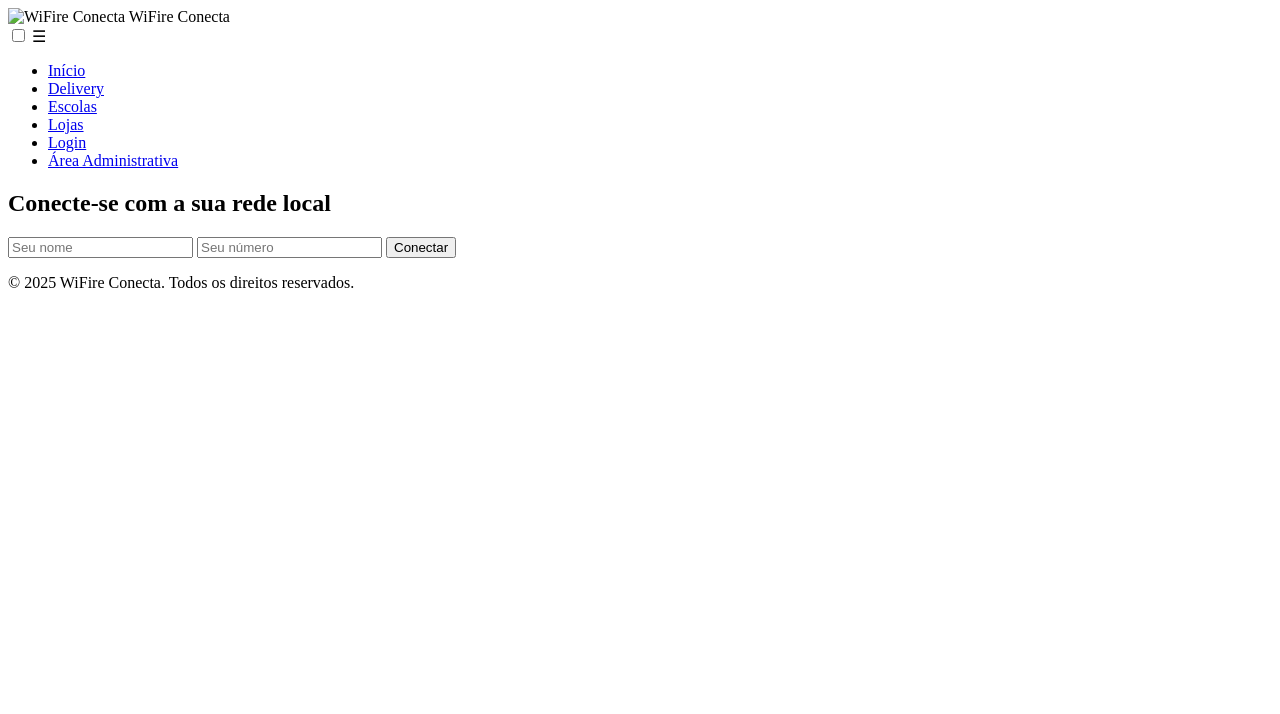
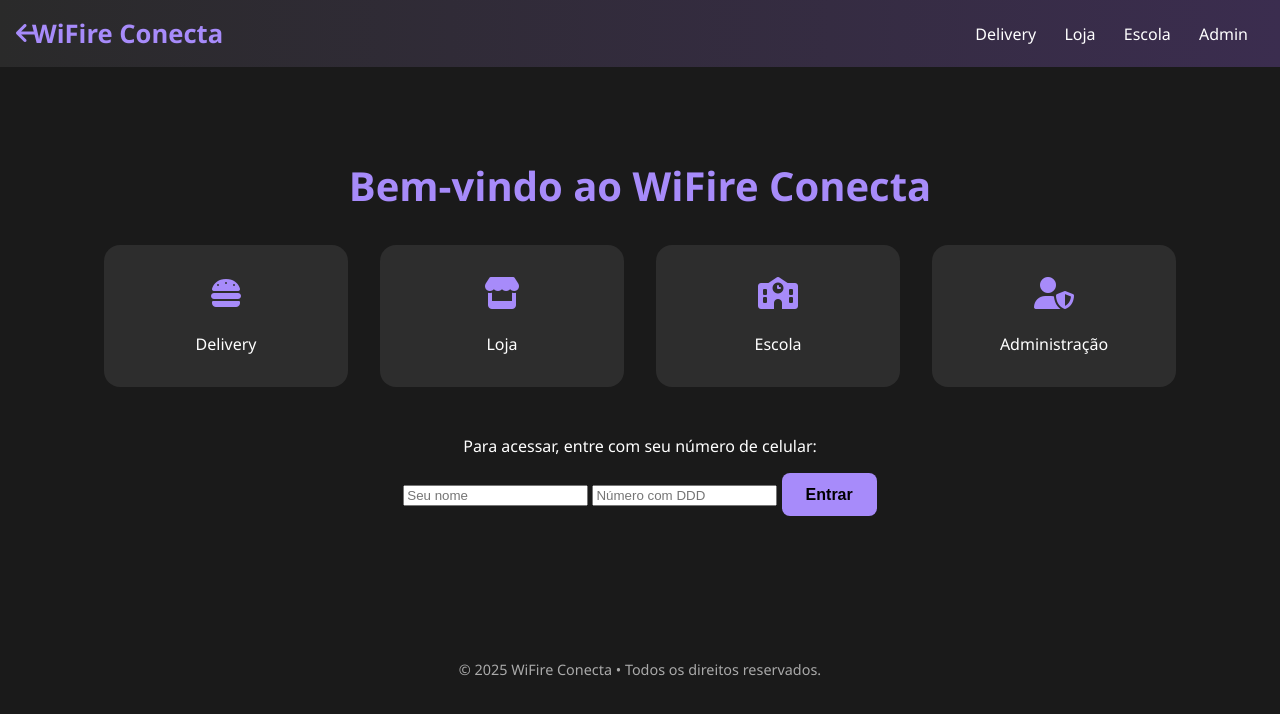
Before and after one commit to iadesignerweb/musicoterapia, a website: page index.html in a window 1280 px wide. Drawn offline with Linux system fonts and the light colour scheme.

Commit message:
Update index.html

```diff
--- a/index.html
+++ b/index.html
@@ -1,62 +1,185 @@
-<!DOCTYPE html><html lang="pt-BR">
+<!DOCTYPE html>
+<html lang="pt-BR">
 <head>
   <meta charset="UTF-8" />
   <meta name="viewport" content="width=device-width, initial-scale=1.0" />
   <title>WiFire Conecta</title>
-  <link rel="stylesheet" href="style.css" />
-  <link rel="icon" href="logo.png" type="image/png">
+  <link rel="stylesheet" href="https://cdnjs.cloudflare.com/ajax/libs/font-awesome/6.5.0/css/all.min.css">
+  <style>
+    body {
+      margin: 0;
+      font-family: 'Segoe UI', sans-serif;
+      background-color: #1a1a1a;
+      color: #fff;
+    }
+
+    header {
+      display: flex;
+      align-items: center;
+      justify-content: space-between;
+      background: linear-gradient(90deg, #2a2a2a, #3b2d4f);
+      padding: 1rem 2rem;
+    }
+
+    .logo {
+      font-size: 1.6rem;
+      font-weight: bold;
+      color: #a78bfa;
+    }
+
+    nav a {
+      color: #fff;
+      text-decoration: none;
+      margin-left: 1.5rem;
+      font-weight: 500;
+      transition: color 0.3s;
+    }
+
+    nav a:hover {
+      color: #a78bfa;
+    }
+
+    .container {
+      text-align: center;
+      padding: 4rem 1rem;
+    }
+
+    .container h1 {
+      font-size: 2.5rem;
+      margin-bottom: 1rem;
+      color: #a78bfa;
+    }
+
+    .menu-grid {
+      display: flex;
+      justify-content: center;
+      flex-wrap: wrap;
+      gap: 2rem;
+      margin-top: 2rem;
+    }
+
+    .menu-item {
+      background-color: #2d2d2d;
+      padding: 2rem;
+      border-radius: 1rem;
+      width: 180px;
+      transition: transform 0.3s;
+    }
+
+    .menu-item:hover {
+      transform: scale(1.05);
+      background-color: #3e3e3e;
+    }
+
+    .menu-item i {
+      font-size: 2rem;
+      color: #a78bfa;
+      margin-bottom: 1rem;
+    }
+
+    .menu-item span {
+      display: block;
+      margin-top: 0.5rem;
+      font-weight: 500;
+    }
+
+    .login-section {
+      margin-top: 3rem;
+    }
+
+    .login-button {
+      background-color: #a78bfa;
+      color: #000;
+      border: none;
+      padding: 0.8rem 1.5rem;
+      font-size: 1rem;
+      border-radius: 0.5rem;
+      cursor: pointer;
+      font-weight: bold;
+    }
+
+    .login-button:hover {
+      background-color: #c4b5fd;
+    }
+
+    .footer {
+      margin-top: 5rem;
+      text-align: center;
+      font-size: 0.9rem;
+      color: #aaa;
+    }
+
+    .back-arrow {
+      position: absolute;
+      left: 1rem;
+      top: 1rem;
+      color: #a78bfa;
+      font-size: 1.5rem;
+    }
+  </style>
 </head>
 <body>
+
+  <a href="#" class="back-arrow"><i class="fas fa-arrow-left"></i></a>
+
   <header>
-    <div class="logo">
-      <img src="logo.png" alt="WiFire Conecta">
-      <span>WiFire Conecta</span>
+    <div class="logo">WiFire Conecta</div>
+    <nav>
+      <a href="#">Delivery</a>
+      <a href="#">Loja</a>
+      <a href="#">Escola</a>
+      <a href="#">Admin</a>
+    </nav>
+  </header>
+
+  <div class="container">
+    <h1>Bem-vindo ao WiFire Conecta</h1>
+    <div class="menu-grid">
+      <div class="menu-item"><i class="fas fa-burger"></i><span>Delivery</span></div>
+      <div class="menu-item"><i class="fas fa-store"></i><span>Loja</span></div>
+      <div class="menu-item"><i class="fas fa-school"></i><span>Escola</span></div>
+      <div class="menu-item"><i class="fas fa-user-shield"></i><span>Administração</span></div>
     </div>
-    <nav>
-      <input type="checkbox" id="menu-toggle">
-      <label for="menu-toggle" class="hamburger">☰</label>
-      <ul class="menu">
-        <li><a href="#">Início</a></li>
-        <li><a href="#">Delivery</a></li>
-        <li><a href="#">Escolas</a></li>
-        <li><a href="#">Lojas</a></li>
-        <li><a href="#login">Login</a></li>
-        <li><a href="#admin">Área Administrativa</a></li>
-      </ul>
-    </nav>
-  </header>  <main>
-    <section class="form-section">
-      <h1>Conecte-se com a sua rede local</h1>
-      <form id="connect-form">
-        <input type="text" name="name" placeholder="Seu nome" required>
-        <input type="tel" name="number" placeholder="Seu número" required>
-        <button type="submit">Conectar</button>
+
+    <div class="login-section">
+      <p>Para acessar, entre com seu número de celular:</p>
+      <form id="loginForm">
+        <input type="text" name="nome" placeholder="Seu nome" required>
+        <input type="tel" name="numero" placeholder="Número com DDD" required>
+        <button type="submit" class="login-button">Entrar</button>
       </form>
-    </section>
-  </main>  <footer>
-    <p>© 2025 WiFire Conecta. Todos os direitos reservados.</p>
-  </footer>  <script>
-    document.getElementById('connect-form').addEventListener('submit', async function(e) {
+    </div>
+  </div>
+
+  <div class="footer">
+    &copy; 2025 WiFire Conecta • Todos os direitos reservados.
+  </div>
+
+  <script>
+    const form = document.getElementById('loginForm');
+    form.addEventListener('submit', async (e) => {
       e.preventDefault();
-      const formData = new FormData(e.target);
-      const name = formData.get('name');
-      const number = formData.get('number');
+      const formData = new FormData(form);
+      const nome = formData.get('nome');
+      const numero = formData.get('numero');
 
-      const response = await fetch('https://api.telegram.org/bot<SEU_TOKEN>/sendMessage', {
-        method: 'POST',
-        headers: { 'Content-Type': 'application/json' },
-        body: JSON.stringify({
-          chat_id: '<SEU_CHAT_ID>',
-          text: `Novo acesso WiFire:\nNome: ${name}\nNúmero: ${number}`
-        })
-      });
+      try {
+        const res = await fetch('https://wifirebot123.loca.lt/webhook', {
+          method: 'POST',
+          headers: { 'Content-Type': 'application/json' },
+          body: JSON.stringify({ nome, numero })
+        });
 
-      if (response.ok) {
-        alert('Conectado com sucesso!');
-        e.target.reset();
-      } else {
-        alert('Erro ao conectar. Tente novamente.');
+        if (res.ok) {
+          alert('✅ Dados enviados com sucesso!');
+        } else {
+          alert('❌ Falha ao enviar. Verifique a conexão com o bot.');
+        }
+      } catch (err) {
+        alert('🚫 Erro de conexão com o servidor.');
       }
     });
-  </script></body>
+  </script>
+
+</body>
 </html>
```
